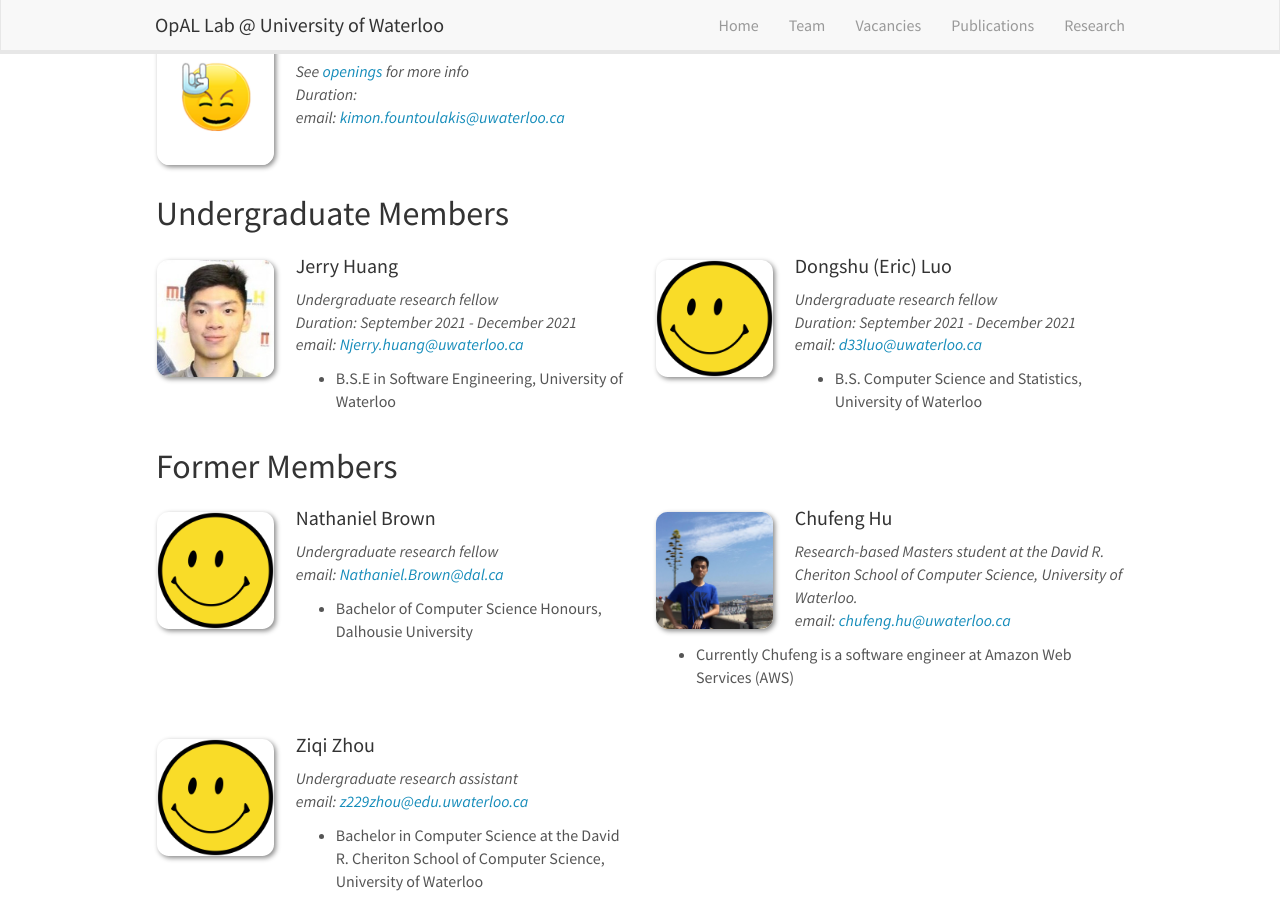
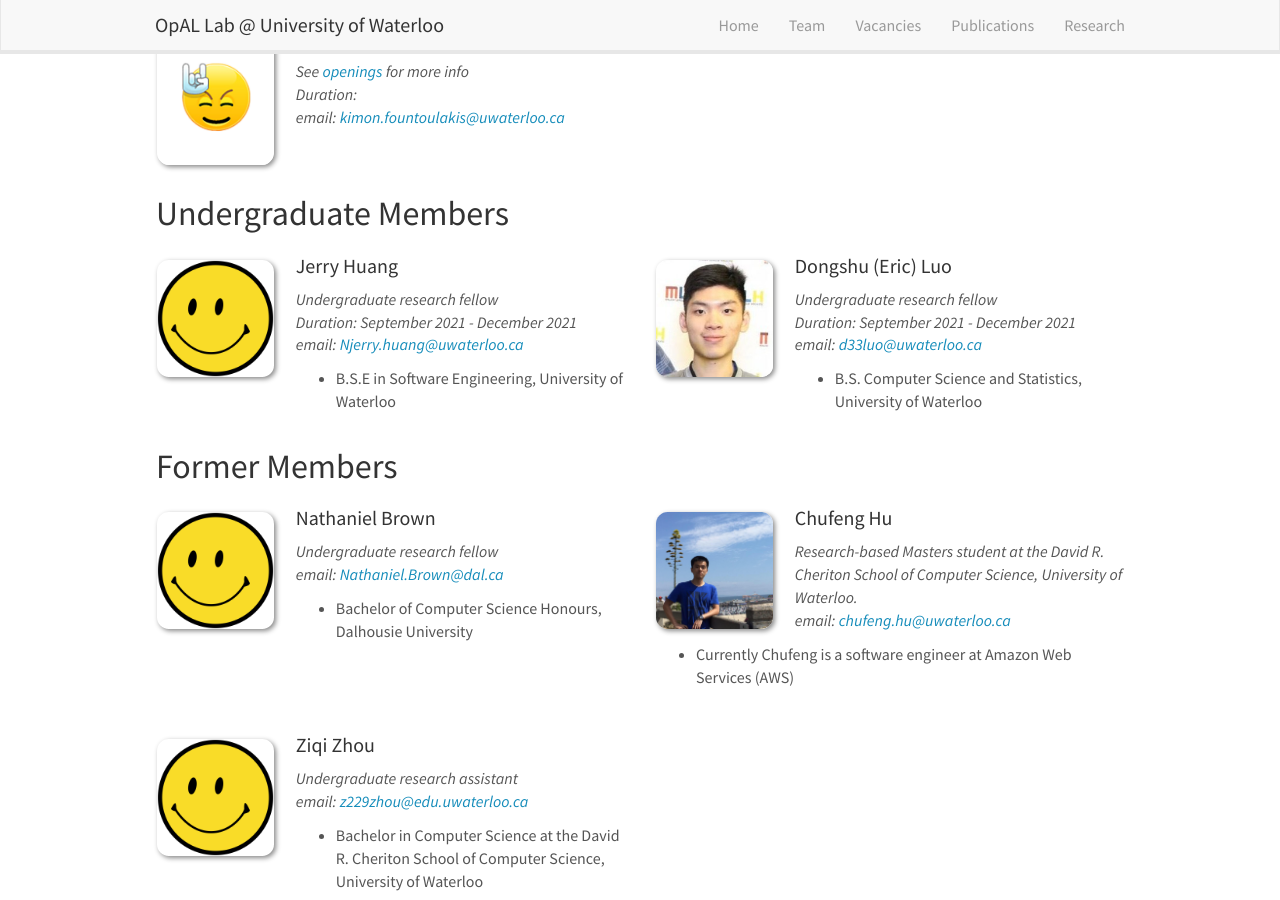
Before and after one commit to opallab/opallab.github.io, a Jekyll site: the page built from _pages/team.md, in a window 1280 px wide and 900 px high, scrolled down 1252 px. Built offline with Jekyll 4.4.1, drawn with Linux system fonts in a browser that asks for light colours; nearby versions of some CDN libraries.

Commit message:
added photo

```diff
--- a/_data/undergraduate_members.yml
+++ b/_data/undergraduate_members.yml
@@ -9,7 +9,7 @@
 #  education4:
 
 - name: Jerry Huang
-  photo: dongshu.png
+  photo: no-pic.png
   duration: September 2021 - December 2021
   info: Undergraduate research fellow
   email: Njerry.huang@uwaterloo.ca
@@ -17,7 +17,7 @@
   education1: B.S.E in Software Engineering, University of Waterloo
 
 - name: Dongshu (Eric) Luo
-  photo: no-pic.png
+  photo: dongshu.png
   duration: September 2021 - December 2021
   info: Undergraduate research fellow
   email: d33luo@uwaterloo.ca
```
